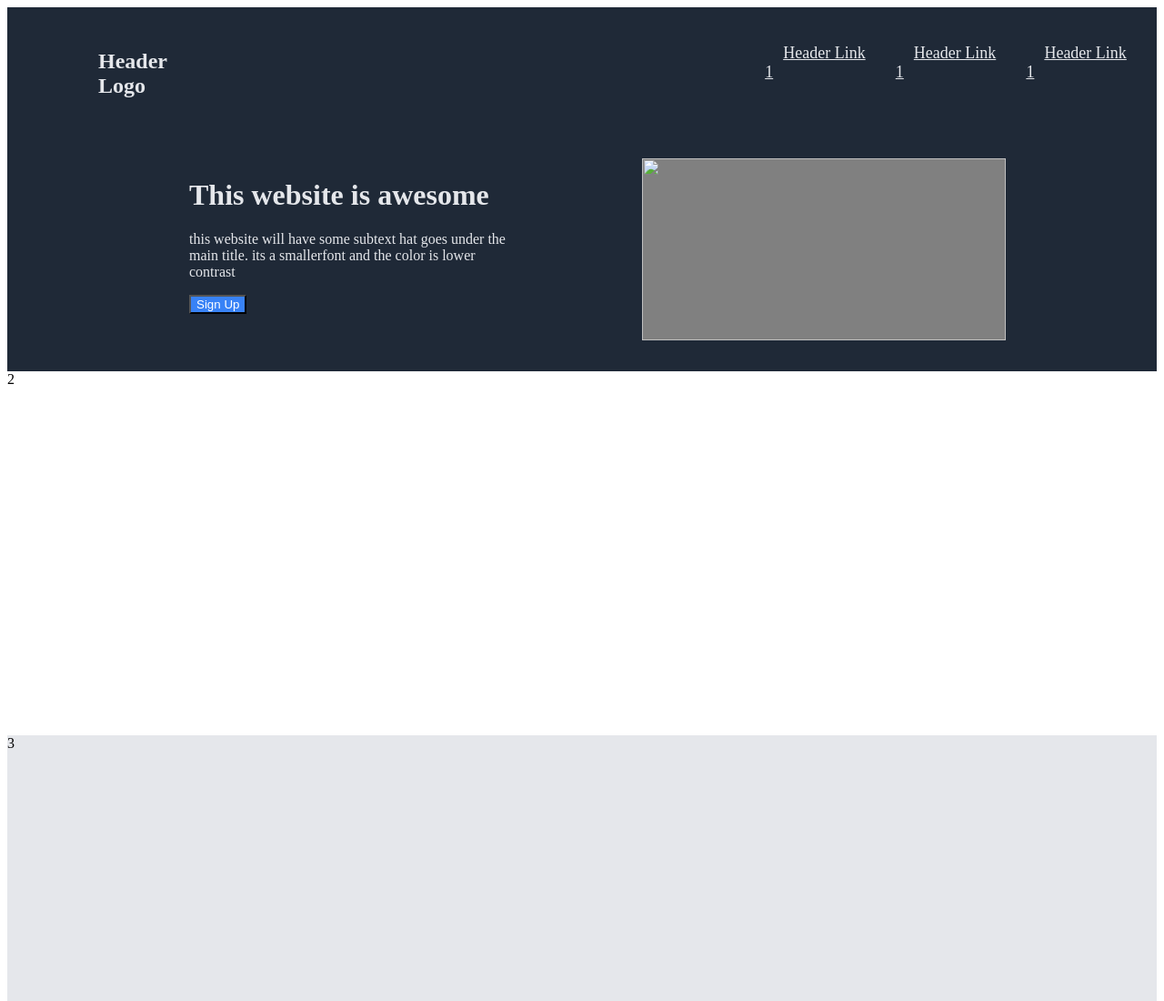
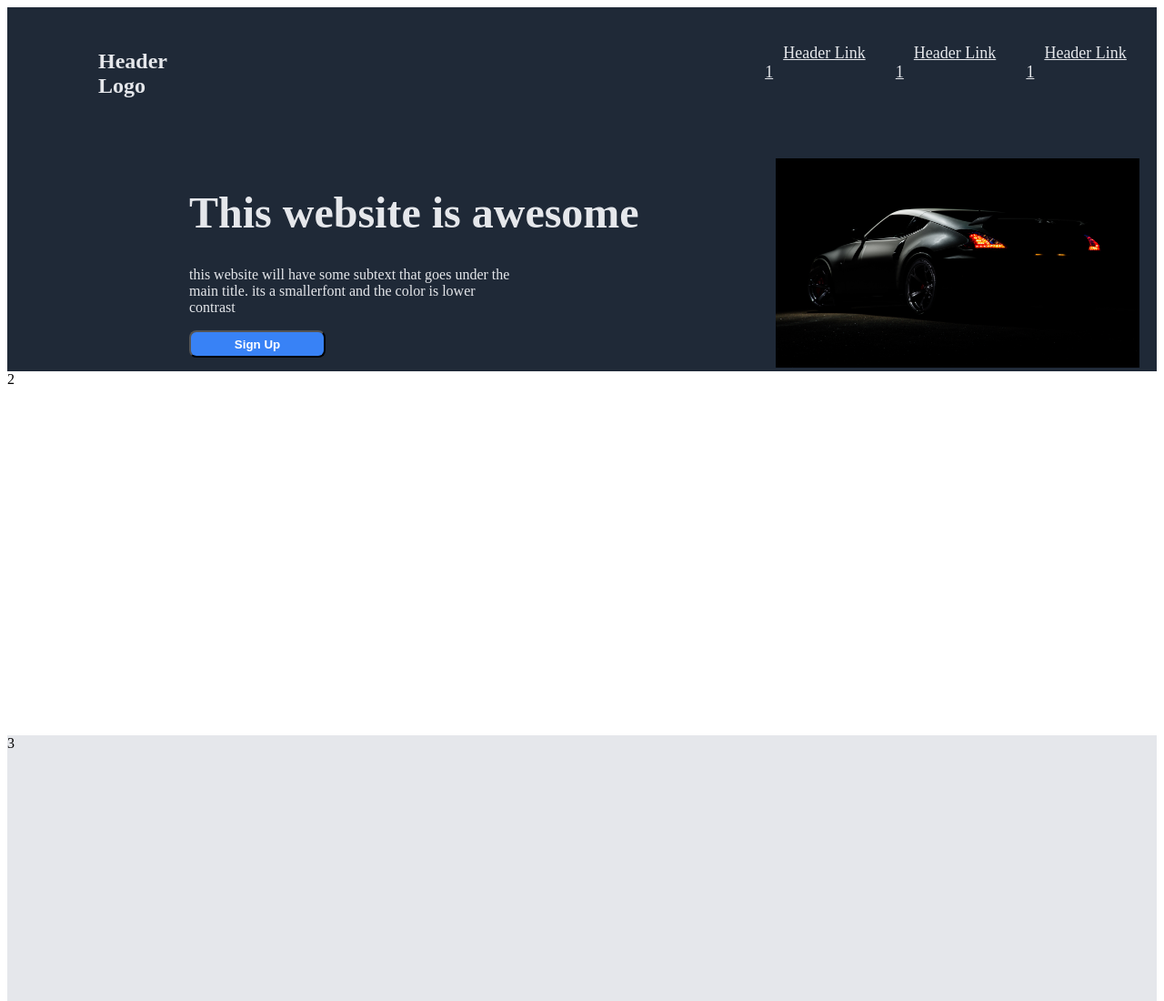
Before and after one commit to kgosintlhe3/businessLandingPage, a plain HTML site: page index.html in a window 1280 px wide. Shown: the top 1100 px of the page at 91% size. Drawn offline with Linux system fonts and the light colour scheme.

Commit message:
image inserted

```diff
--- a/index.html
+++ b/index.html
@@ -16,7 +16,7 @@
 
         <div class="divMainTitle">
             <div><h1 class="MainTitle">This website is awesome</h1>
-                <p class="subText">this website will have some subtext hat goes under the <br>
+                <p class="subText">this website will have some subtext that goes under the <br>
                    main title. its a smallerfont and the color is lower <br>
                    contrast
                 </p>
@@ -24,7 +24,7 @@
             </div>
 
             <div class="DivImg">
-                <img src="" alt="">
+                <img src="pexels-albin-berlin-919073.jpg" alt="picture of a car">
             </div>
 
         </div>
--- a/styles.css
+++ b/styles.css
@@ -54,6 +54,13 @@ a
     padding-top: 50px;
 }
 
+.MainTitle
+{
+    font-size: 48px;
+    font-weight:bolder;
+    color: F9FAF8;
+}
+
 .DivImg
 {
     padding-left: 150px;
@@ -63,7 +70,7 @@ img
 {
     background-color: grey;
     width: 400px;
-    height: 200px;
+    height: 230px;
 
 }
 
@@ -71,6 +78,10 @@ button
 {
     background-color: #3882f6;
     color: white;
+    border-radius: 8px;
+    width: 150px;
+    height: 30px;
+    font-weight: bold;
 }
 
 .divTwo
```
Also changed, not shown: pexels-albin-berlin-919073.jpg (added).
